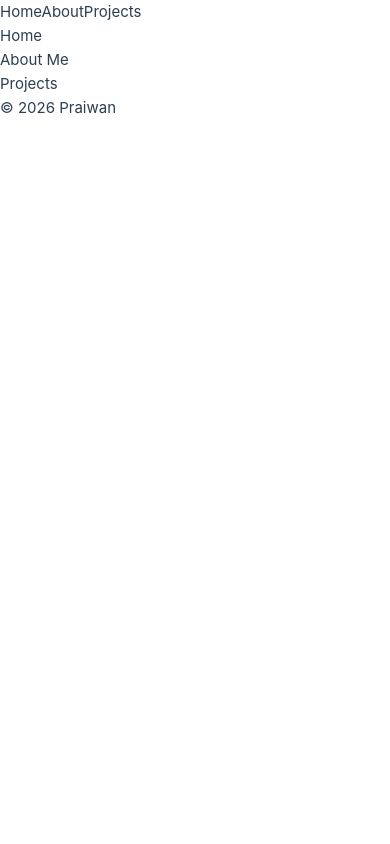
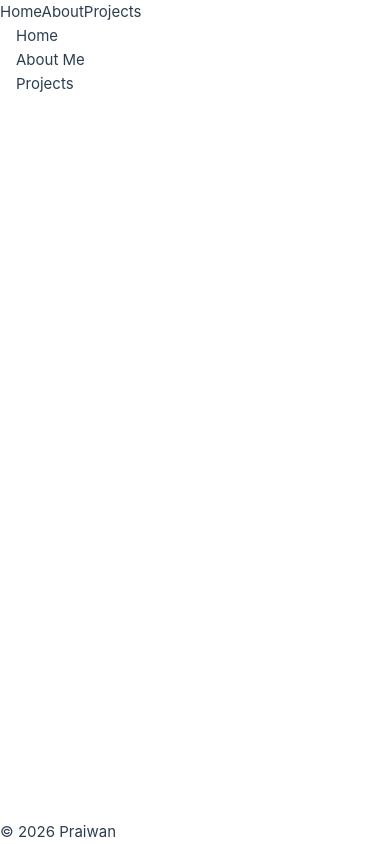
Before and after one commit to praiwan-ch-bj/profile, a Vue app: page / in a window 390 px wide. Built offline with nearby package versions, Linux system fonts and the light colour scheme.

Commit message:
feat: - update tailwind version - add some responsive for home page

```diff
--- a/package.json
+++ b/package.json
@@ -17,7 +17,6 @@
   },
   "dependencies": {
     "@tailwindcss/vite": "^4.1.18",
-    "tailwindcss": "^4.1.18",
     "vue": "^3.5.26",
     "vue-i18n": "^11.2.8",
     "vue-router": "^4.6.4"
@@ -34,6 +33,7 @@
     "jiti": "^2.6.1",
     "npm-run-all2": "^8.0.4",
     "prettier": "3.7.4",
+    "tailwindcss": "^4.2.2",
     "typescript": "~5.9.3",
     "vite": "^7.3.0",
     "vite-plugin-vue-devtools": "^8.0.5",
--- a/src/layouts/DefaultLayout.vue
+++ b/src/layouts/DefaultLayout.vue
@@ -4,10 +4,10 @@ import AppFooter from '@/components/layouts/AppFooter.vue'
 </script>
 
 <template>
-  <div>
+  <div class="min-h-screen flex flex-col">
     <AppHeader />
 
-    <main>
+    <main class="flex-1">
       <router-view />
     </main>
 
--- a/src/views/HomeView.vue
+++ b/src/views/HomeView.vue
@@ -1,4 +1,5 @@
 <template>
+  <div class="mx-auto px-4">
     <section id="home">
       <h1>Home</h1>
     </section>
@@ -10,4 +11,5 @@
     <section id="projects">
       <h1>Projects</h1>
     </section>
+  </div>
 </template>
```
Also changed, not shown: 1 other file (tests, documents, lock files or other folders). Lines whose indentation alone changed are shown as unchanged.
